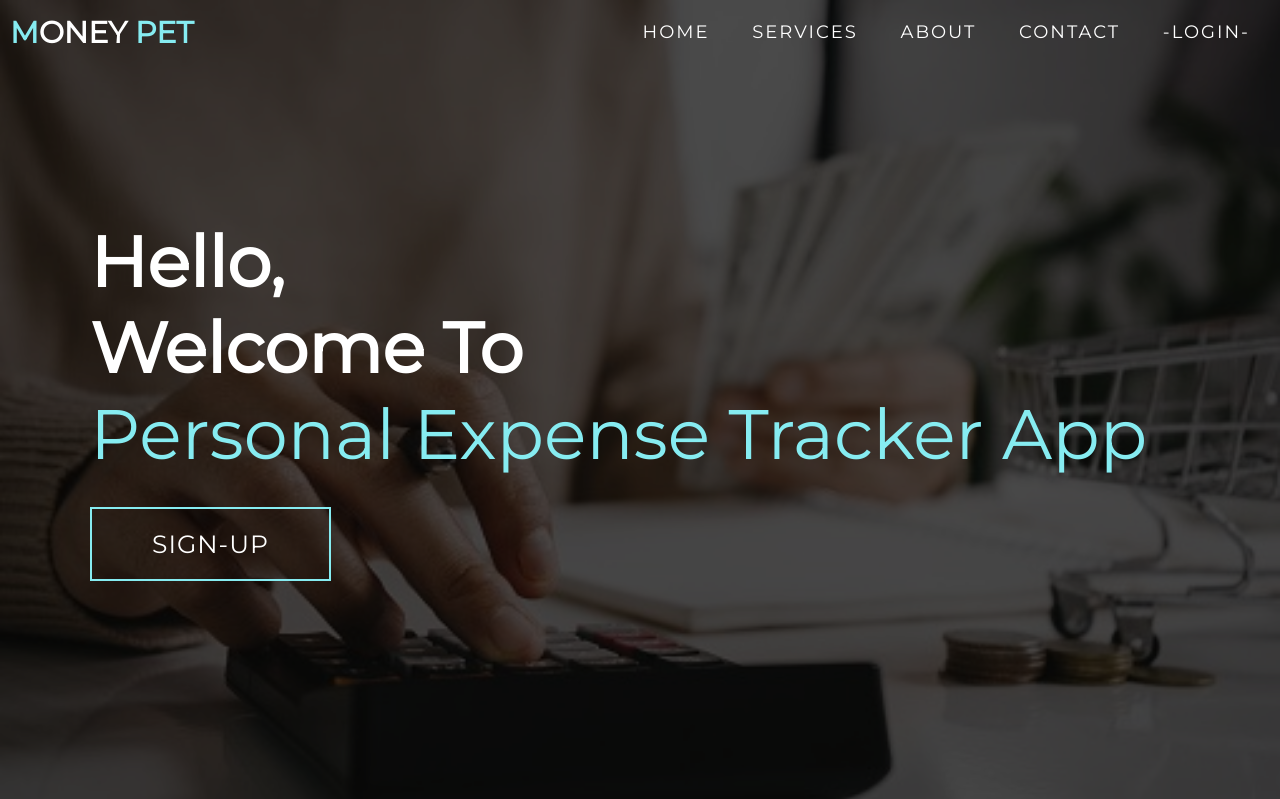
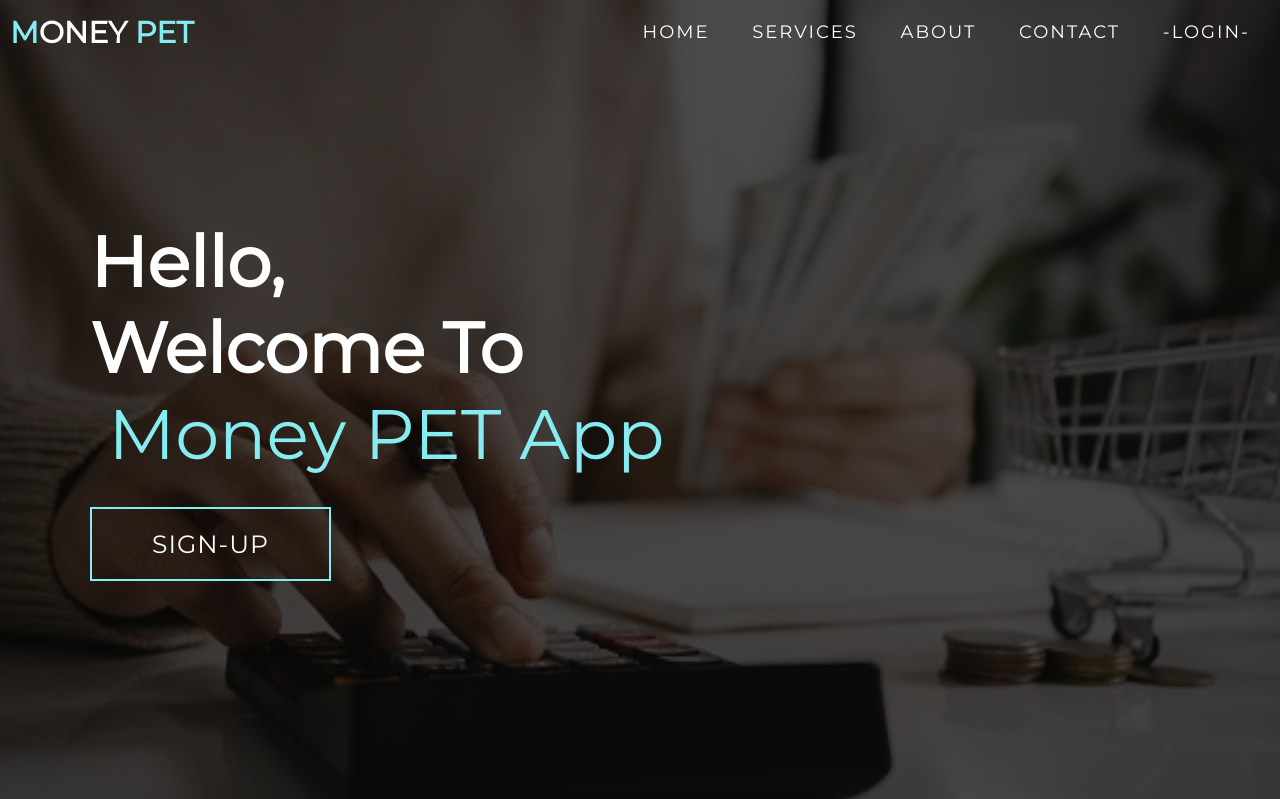
Before and after one commit to IBM-EPBL/IBM-Project-49383-1660818473, a Flask app: page / in a window 1280 px wide. Shown: the top 799 px of the page. Run offline with Flask 2, Linux system fonts and the light colour scheme; parts of the project's set-up code (start-up, migrations or seed data) failed here and were passed over.

Commit message:
Update home.html

```diff
--- a/Final Deliverables/code/templates/home.html
+++ b/Final Deliverables/code/templates/home.html
@@ -45,7 +45,7 @@
       <div>
         <h1>Hello, <span></span></h1>
         <h1>Welcome To <span></span></h1>
-        <h1>Personal Expense Tracker App <span></span></h1>
+        <h1> Money PET App <span></span></h1>
         <a href="/signup" type="button" class="cta">Sign-up</a>
       </div>
     </div>
```
